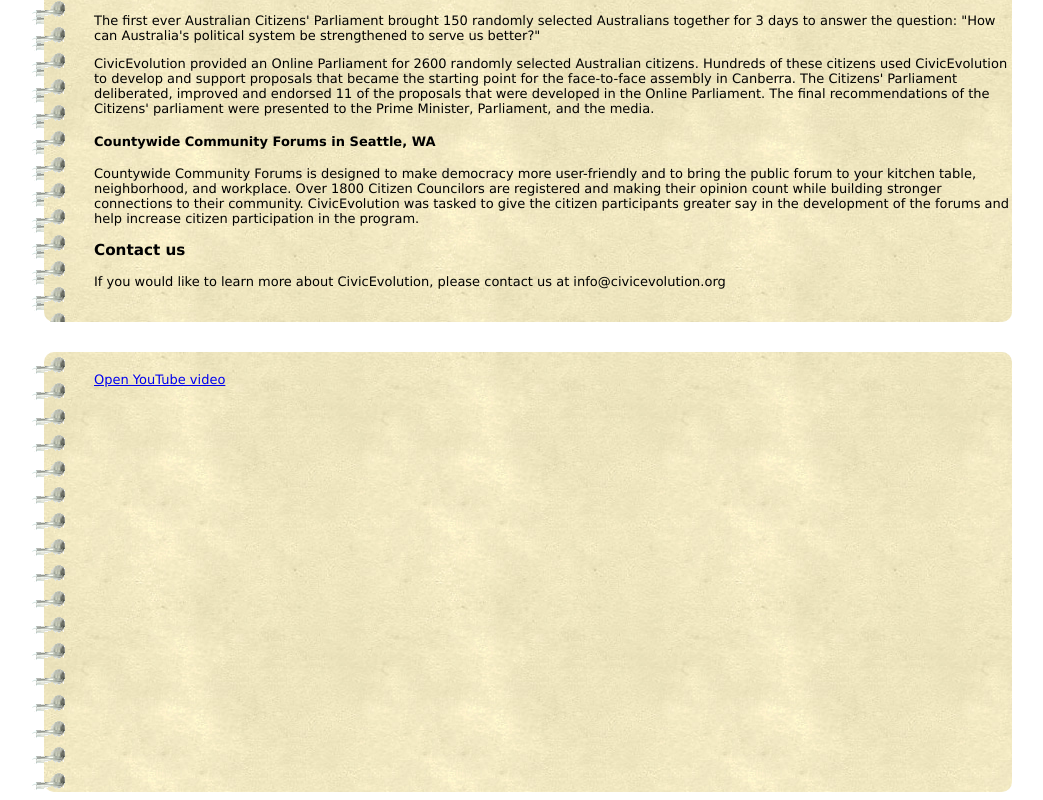
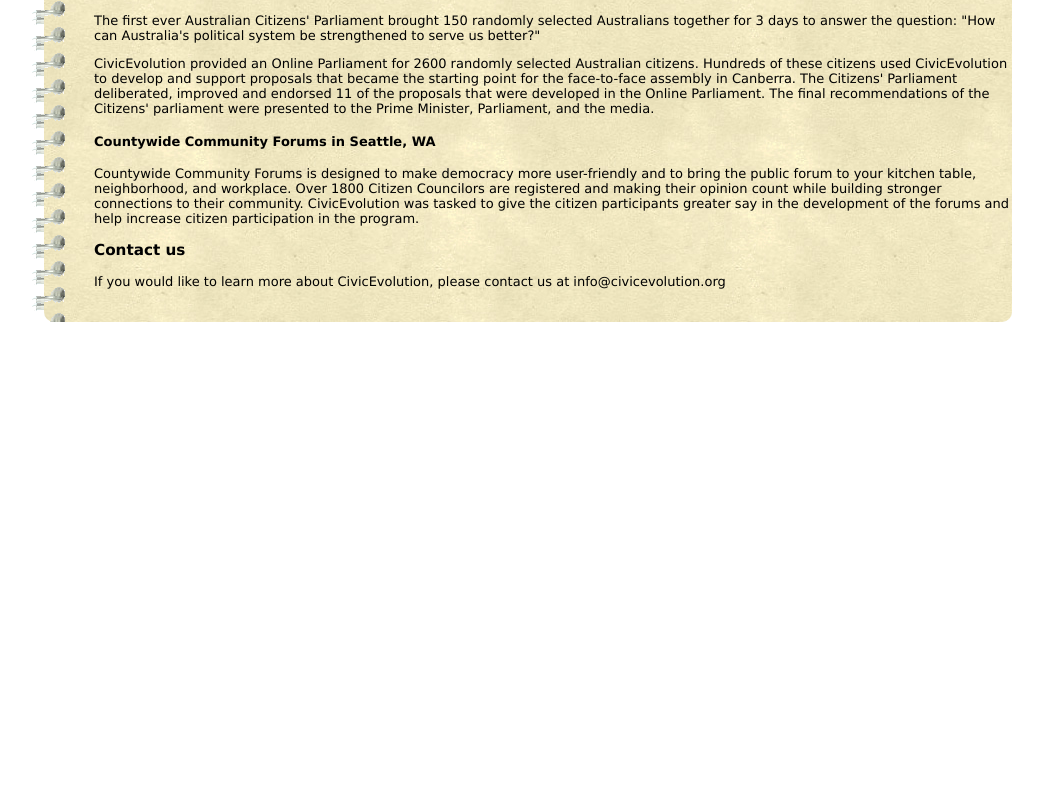
Before and after one commit to civicevolution/home-page, a plain HTML site: page home.html in a window 1280 px wide. Shown: the part 3669-4469 px from the top of the page, without its empty margins (118-1161 px from the left). After the commit the page ends 3999 px from the top, so only its background shows below. Drawn offline with nearby package versions, Linux system fonts and the light colour scheme; a script that the page names is missing.

Commit message:
Hide the link for testing the video popup

```diff
--- a/home.html
+++ b/home.html
@@ -372,14 +372,14 @@
         </div>
     </div>
 
-    <div class='home_forms home_pages'>
-        <div class='spiral'></div>
-        <div class='notebook'>
+    <!--<div class='home_forms home_pages'>-->
+        <!--<div class='spiral'></div>-->
+        <!--<div class='notebook'>-->
 
-            <a class="popup-youtube" href="http://www.youtube.com/watch?v=0O2aH4XLbto">Open YouTube video</a>
+            <!--<a class="popup-youtube" href="http://www.youtube.com/watch?v=0O2aH4XLbto">Open YouTube video</a>-->
 
-        </div>
-    </div>
+        <!--</div>-->
+    <!--</div>-->
 
 
 </div>
```
